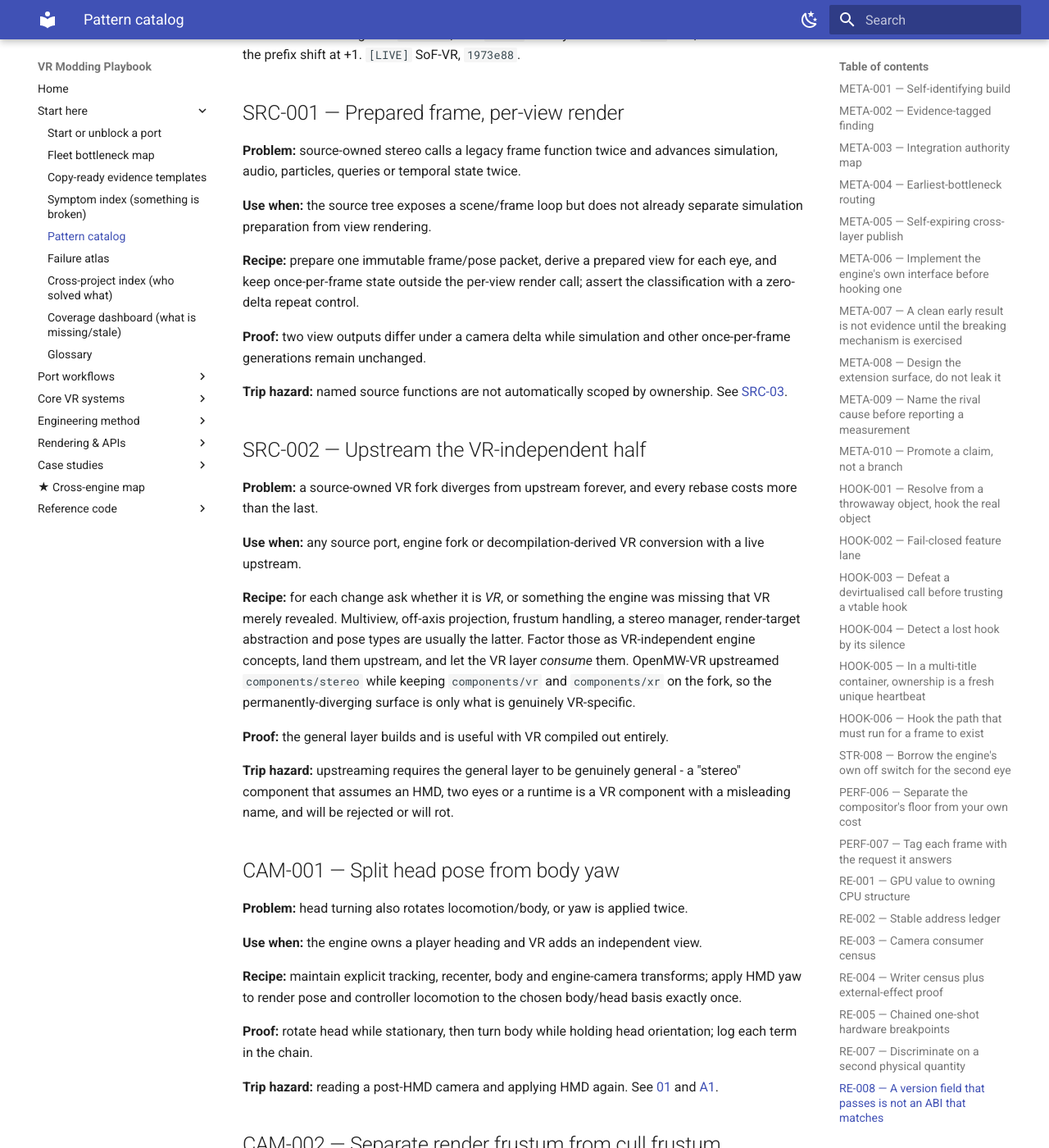
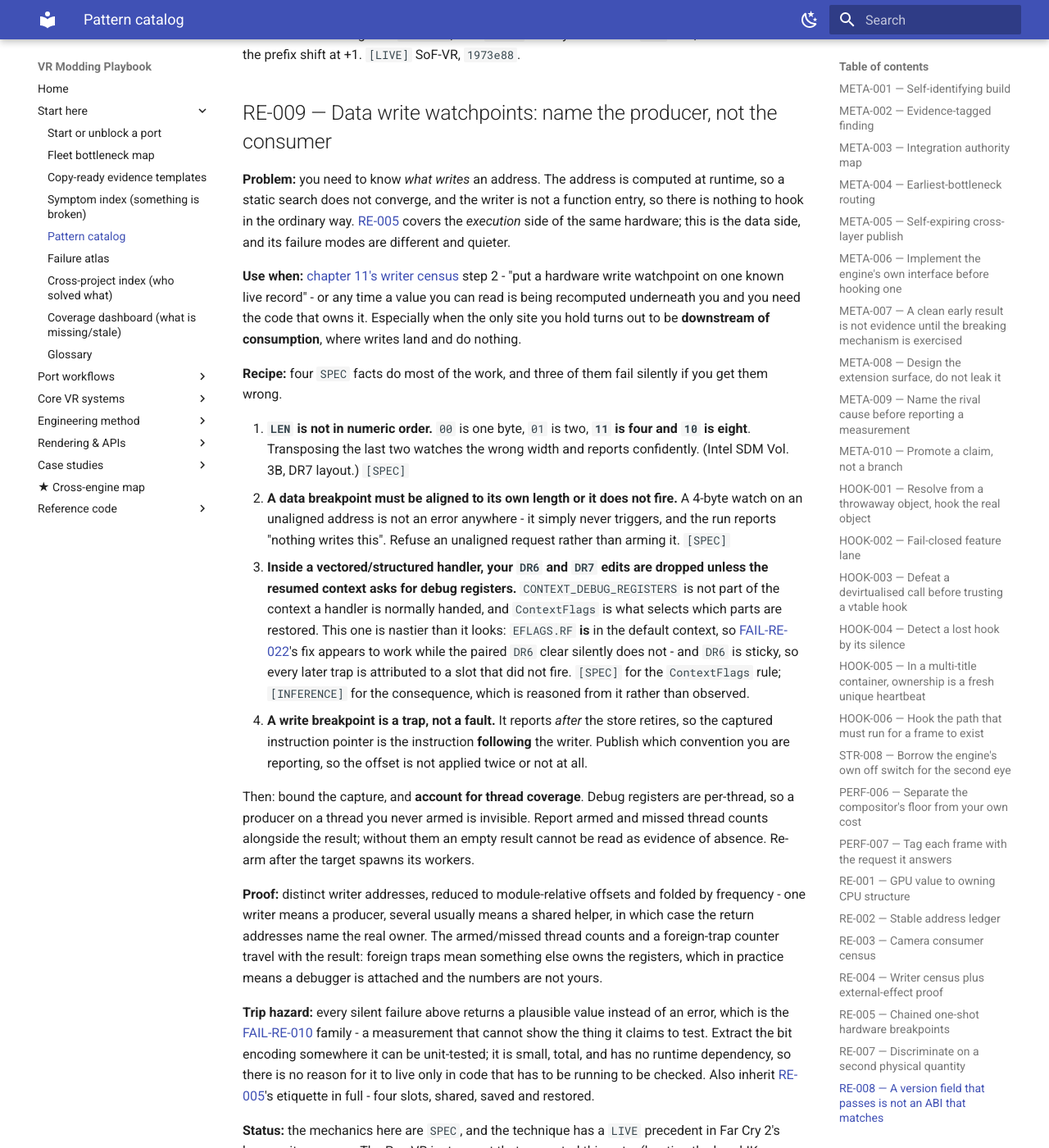
Before and after one commit to phunkaeg/vr-modding-playbook, an MkDocs documentation site: the page built from docs/pattern-catalog.md, in a window 1280 px wide and 1400 px high, scrolled down 14312 px. Shown: the whole window at 82% size. Built offline with MkDocs 1.6.1 and Material for MkDocs 9.7.7, drawn with Linux system fonts in a browser that asks for light colours; some of the changed text lies outside the part shown.

Commit message:
Contribute one pattern and three failure records from PreyVR
RE-009 fills a gap the playbook already pointed at: chapter 11's writer census
says "put a hardware write watchpoint on one known live record" as step 2, and
had no recipe behind it. RE-005 covers the same hardware but from the execution
side, and the data side fails differently and much more quietly.

Three of the four mechanics fail silently rather than erroring:

  - DR7 LEN is not in numeric order. 0b11 is four bytes and 0b10 is eight.
  - A data breakpoint not aligned to its own length never fires at all, so the
    run reports "nothing writes this" and looks like a real negative.
  - DR6/DR7 edits inside an exception handler are dropped unless ContextFlags
    requests CONTEXT_DEBUG_REGISTERS. This one interacts badly with FAIL-RE-022:
    EFLAGS.RF is in the default context so the documented RF fix appears to
    work, while the paired DR6 clear silently does not -- and DR6 is sticky, so
    every later trap is attributed to a slot that never fired.

Plus one convention worth stating once: a write breakpoint is a trap, not a
fault, so the captured instruction pointer is the instruction after the writer.

FAIL-RE-024/025/026 are the symptom rows for those, the last covering the
separate case that prompted the work -- a seam that accepts writes every frame
while the observable never changes, because the site held is downstream of
where the value is consumed.

Grading is deliberately conservative. The mechanics are SPEC (Intel SDM and the
Win32 ContextFlags rule); the consequence for handler-side DR6 clears is marked
INFERENCE because it is reasoned from the ContextFlags rule rather than
observed. The technique has a LIVE precedent in Far Cry 2's bone-writer census,
but the PreyVR instrument that prompted this entry is built and unit-tested and
has NOT yet been fired at a running target, which the pattern says in a status
line so nobody reads it as a proven result on that project.

docs/coverage.md is regenerated because verify.py reported it stale. That
staleness was pre-existing and is not from this change: the delta is tree-hash
churn across DishonoredVR, Medal-of-Honor-vr, Sims4VR and ss2vr-work as well as
PreyVR, i.e. other projects' working trees moving. It is generator output, not
a claim about any of those projects.

python tools/verify.py -- all 8 checks pass.

Co-Authored-By: Claude Opus 5 <noreply@anthropic.com>

```diff
--- a/docs/pattern-catalog.md
+++ b/docs/pattern-catalog.md
@@ -564,6 +564,62 @@ struct layout by **residual against a known formula** rather than by eye - SoF's
 settled by a `fov_y` residual of 0.0000 against `CalcFov`, with `fov_x` exactly the install's `fov`
 cvar, which also fixed the prefix shift at +1. `[LIVE]` SoF-VR, `1973e88`.
 
+## RE-009 — Data write watchpoints: name the producer, not the consumer {#re-009}
+
+**Problem:** you need to know *what writes* an address. The address is computed at runtime, so a
+static search does not converge, and the writer is not a function entry, so there is nothing to hook
+in the ordinary way. [RE-005](#re-005) covers the *execution* side of the same hardware; this is the
+data side, and its failure modes are different and quieter.
+
+**Use when:** [chapter 11's writer census](11-re-anchoring-and-discovery.md#writer-census) step 2 -
+"put a hardware write watchpoint on one known live record" - or any time a value you can read is
+being recomputed underneath you and you need the code that owns it. Especially when the only site
+you hold turns out to be **downstream of consumption**, where writes land and do nothing.
+
+**Recipe:** four `SPEC` facts do most of the work, and three of them fail silently if you get them
+wrong.
+
+1. **`LEN` is not in numeric order.** `00` is one byte, `01` is two, **`11` is four and `10` is
+   eight**. Transposing the last two watches the wrong width and reports confidently. (Intel SDM
+   Vol. 3B, DR7 layout.) `[SPEC]`
+2. **A data breakpoint must be aligned to its own length or it does not fire.** A 4-byte watch on an
+   unaligned address is not an error anywhere - it simply never triggers, and the run reports "nothing
+   writes this". Refuse an unaligned request rather than arming it. `[SPEC]`
+3. **Inside a vectored/structured handler, your `DR6` and `DR7` edits are dropped unless the resumed
+   context asks for debug registers.** `CONTEXT_DEBUG_REGISTERS` is not part of the context a handler
+   is normally handed, and `ContextFlags` is what selects which parts are restored. This one is
+   nastier than it looks: `EFLAGS.RF` **is** in the default context, so
+   [FAIL-RE-022](failure-atlas.md)'s fix appears to work while the paired `DR6` clear
+   silently does not - and `DR6` is sticky, so every later trap is attributed to a slot that did not
+   fire. `[SPEC]` for the `ContextFlags` rule; `[INFERENCE]` for the consequence, which is reasoned
+   from it rather than observed.
+4. **A write breakpoint is a trap, not a fault.** It reports *after* the store retires, so the
+   captured instruction pointer is the instruction **following** the writer. Publish which convention
+   you are reporting, so the offset is not applied twice or not at all.
+
+Then: bound the capture, and **account for thread coverage**. Debug registers are per-thread, so a
+producer on a thread you never armed is invisible. Report armed and missed thread counts alongside the
+result; without them an empty result cannot be read as evidence of absence. Re-arm after the target
+spawns its workers.
+
+**Proof:** distinct writer addresses, reduced to module-relative offsets and folded by frequency - one
+writer means a producer, several usually means a shared helper, in which case the return addresses
+name the real owner. The armed/missed thread counts and a foreign-trap counter travel with the result:
+foreign traps mean something else owns the registers, which in practice means a debugger is attached
+and the numbers are not yours.
+
+**Trip hazard:** every silent failure above returns a plausible value instead of an error, which is
+the [FAIL-RE-010](failure-atlas.md) family - a measurement that cannot show the thing it
+claims to test. Extract the bit encoding somewhere it can be unit-tested; it is small, total, and has
+no runtime dependency, so there is no reason for it to live only in code that has to be running to be
+checked. Also inherit [RE-005](#re-005)'s etiquette in full - four slots, shared, saved and restored.
+
+**Status:** the mechanics here are `SPEC`, and the technique has a `LIVE` precedent in Far Cry 2's
+bone-writer census. The PreyVR instrument that prompted this entry (hunting the hand-IK producer) is
+**built and unit-tested but has not yet been fired at a running target**, so nothing here is graded
+`LIVE` on that project.
+
+
 ## SRC-001 — Prepared frame, per-view render {#src-001}
 
 **Problem:** source-owned stereo calls a legacy frame function twice and
```
Also changed, not shown: docs/11-re-anchoring-and-discovery.md (+4 -1 lines), docs/coverage.md (+10 -10 lines), docs/failure-atlas.md (+3 -0 lines).
